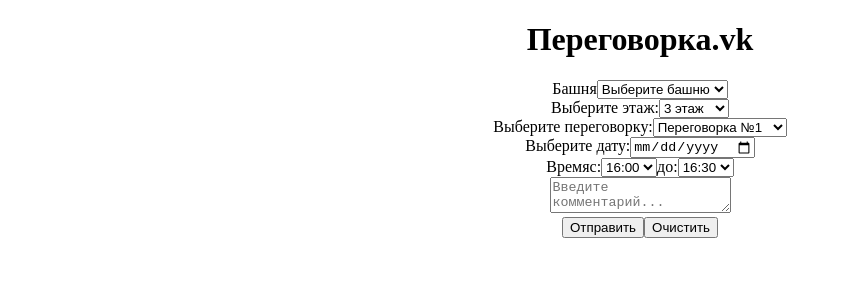
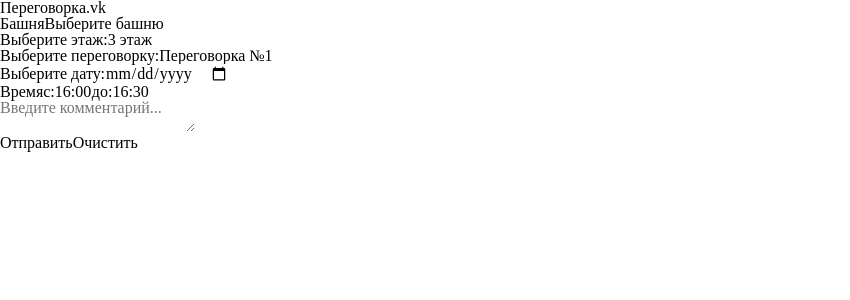
Before and after one commit to Rastre13/meeting-room-form, a React (Create React App) app: page / in a window 1280 px wide. Shown: the top 300 px of the page, without its empty margins (0-850 px from the left). Built offline with nearby package versions, Linux system fonts and the light colour scheme.

Commit message:
feature: added styles

```diff
--- a/src/App.css
+++ b/src/App.css
@@ -1,40 +1,70 @@
 @import url('https://fonts.googleapis.com/css2?family=Arimo:wght@400;700&display=swap');
 
-.App {
-  text-align: center;
-}
+* {
+  padding: 0;
+  margin: 0;
+  -webkit-tap-highlight-color: transparent; }
 
-.App-logo {
-  height: 40vmin;
-  pointer-events: none;
-}
+*, *:before, *:after {
+  box-sizing: border-box;
+  -moz-box-sizing: border-box;
+  -webkit-box-sizing: border-box; }
 
-@media (prefers-reduced-motion: no-preference) {
-  .App-logo {
-    animation: App-logo-spin infinite 20s linear;
-  }
-}
+:focus, :active, a:focus, a:active {
+  outline: none;
+  color: inherit; }
 
-.App-header {
-  background-color: #282c34;
-  min-height: 100vh;
-  display: flex;
-  flex-direction: column;
-  align-items: center;
-  justify-content: center;
-  font-size: calc(10px + 2vmin);
-  color: white;
-}
+article, aside, details, figcaption, figure,
+footer, header, hgroup, menu, nav, section {
+  display: block; }
 
-.App-link {
-  color: #61dafb;
-}
+html, body {
+  width: 100%;
+  min-height: 100%;
+  font-size: 100%;
+  line-height: 1;
+  -webkit-text-size-adjust: none; }
 
-@keyframes App-logo-spin {
-  from {
-    transform: rotate(0deg);
-  }
-  to {
-    transform: rotate(360deg);
-  }
-}
+input, button, textarea, select {
+
+  padding: 0;
+  border: none;
+  font: inherit;
+  color: inherit;
+  background-color: transparent;
+  -webkit-appearance: none;
+  -moz-appearance: none;
+  border-radius: 0; }
+
+input:invalid {
+  box-shadow: none; }
+
+input::-ms-clear {
+  display: none; }
+
+button::-moz-focus-inner {
+  padding: 0;
+  border: 0; }
+
+button, .button, input[type="button"], input[type=submit] {
+  cursor: pointer; }
+
+button[disabled], input[disabled] {
+  cursor: default; }
+
+a, a:hover, a:visited {
+  text-decoration: none;
+  color: inherit; }
+
+img {
+  vertical-align: top;
+  max-width: 100%; }
+
+h1, h2, h3, h4, h5, h6 {
+  font-size: inherit;
+  font-weight: normal; }
+
+ol, ul {
+  list-style: none; }
+
+/*main*/
```
